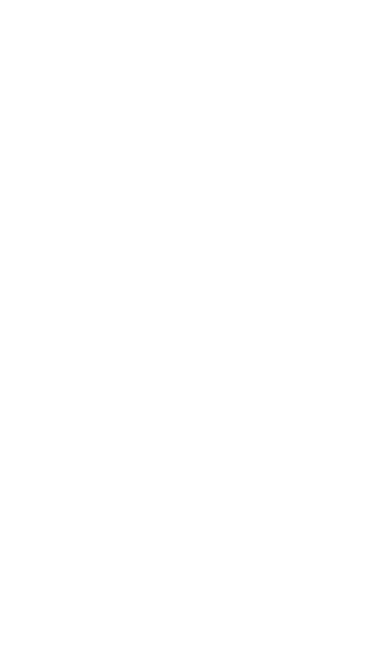
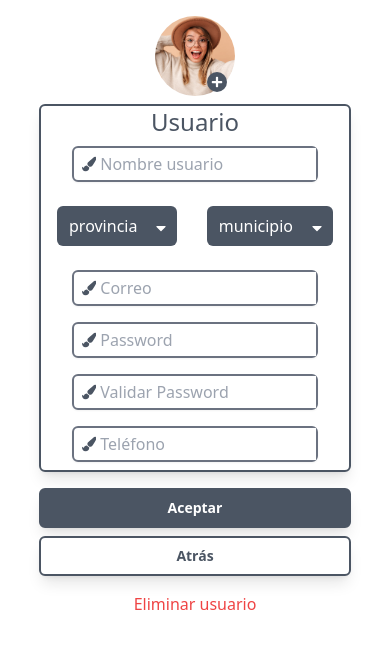
Before and after one commit to AlbeTorres/tatuarte, a React (Create React App) app: page /usuario in a window 390 px wide. Before the commit this address had no page. Shown: the top 648 px of the page. Built offline with nearby package versions, Linux system fonts and the light colour scheme.

Commit message:
creada vista responsive usuario

```diff
--- a/src/App.js
+++ b/src/App.js
@@ -5,6 +5,7 @@
 import Home from './pages/home/Home';
 import Estudio from './pages/estudio/Estudio';
 import Estudioform from './pages/estudioForm/Estudioform';
+import Usuario from './pages/usuario/Usuario';
 
 
 function App() {
@@ -18,6 +19,7 @@
           <Route exact path='/home' element={<Home/>} />
           <Route exact path='/estudio' element={<Estudio/>} />
           <Route exact path='/estudioform' element={<Estudioform/>} />
+          <Route exact path='/usuario' element={<Usuario/>} />
         </Routes>
       </Router>
 
--- a/src/pages/estudioForm/Estudioform.js
+++ b/src/pages/estudioForm/Estudioform.js
@@ -59,7 +59,7 @@
   return (
     <form
       onSubmit={onSubmit}
-      className="flex flex-col items-center justify-center  mt-4 md:w-1/2 md:mx-auto "
+      className="flex flex-col items-center justify-center  mt-4 md:w-1/2 md:mx-auto lg:w-1/3 "
     >
       <div className=" ">
         <label
--- /dev/null
+++ b/src/pages/usuario/Usuario.js
@@ -0,0 +1,151 @@
+import React,{useState} from 'react';
+import{FaPlus, FaPaintBrush, FaCaretDown,FaRegCompass, FaRegMap} from 'react-icons/fa';
+import DropMenu from '../../components/dropDownMenu/DropDownMenu';
+import { Link } from 'react-router-dom';
+
+const Usuario = () => {
+
+    const provinciaArray = [
+        { icon: <FaRegCompass />, text: { type: "provincia", name: "Artemisa" } },
+        { icon: <FaRegCompass />, text: { type: "provincia", name: "Mayabeque" } },
+        { icon: <FaRegCompass />, text: { type: "provincia", name: "P. del Río" } },
+        { icon: <FaRegCompass />, text: { type: "provincia", name: "La Habana" } },
+        { icon: <FaRegCompass />, text: { type: "provincia", name: "Matanzas" } },
+      ];
+      const municipioArray = [
+        { icon: <FaRegMap />, text: { type: "municipio", name: "Artemisa" } },
+        { icon: <FaRegMap />, text: { type: "municipio", name: "Candelaria" } },
+        { icon: <FaRegMap />, text: { type: "municipio", name: "B. Honda" } },
+        { icon: <FaRegMap />, text: { type: "municipio", name: "Guanaja" } },
+        { icon: <FaRegMap />, text: { type: "municipio", name: "Alquizar" } },
+      ];
+
+      const [filtro, setFiltro] = useState({
+        provincia: "provincia",
+        municipio: "municipio",
+      });
+
+      const onSelect = (itemSelect) => {
+        if (itemSelect.type !== "municipio") {
+          setFiltro({
+            ...filtro,
+            provincia: itemSelect.name,
+          });
+        } else {
+          setFiltro({
+            ...filtro,
+            municipio: itemSelect.name,
+          });
+        }
+      };
+
+      const onSubmit = (e) => {
+        e.preventDefault();
+
+        console.log("onsubmit");
+      };
+
+      const eliminarUsuario=()=>{
+
+        console.log('eliminado')
+      }
+
+
+  return (
+    <form className='flex flex-col items-center justify-center  mt-4 md:w-1/2 md:mx-auto lg:w-1/3' onSubmit={onSubmit} >
+        <div className=" ">
+            <label
+            htmlFor="formImg"
+            className="rounded-full w-20 h-20 relative block cursor-pointer"
+            >
+            <img
+                src="img/test.jpg"
+                alt={""}
+                className=" rounded-full w-full h-full object-cover"
+            />
+            <FaPlus className=" absolute bottom-1 right-2 text-white text-xl bg-gray-600 rounded-full p-1"></FaPlus>
+            </label>
+            <input
+            id="formImg"
+            type={"file"}
+            alt={""}
+            className="hidden h-full w-full"
+            accept="image/png, image/jpg "
+            />
+        </div>
+
+        <div
+        className="border-2 border-gray-600 w-4/5 flex items-center justify-center flex-col my-2
+     rounded-md shadow-lg"
+      >
+        <h1 className="text-2xl text-gray-600 text-center ">Usuario</h1>
+
+        <div className=" input-estudioForm_div ">
+          <FaPaintBrush className="input-icon"></FaPaintBrush>
+          <input
+            className="input-estudioForm"
+            type={"text "}
+            placeholder={"Nombre usuario"}
+          />
+        </div>
+
+        <div className="relative w-full flex items-center justify-between p-4 ">
+          <DropMenu
+            icon={<FaCaretDown />}
+            name={filtro.provincia}
+            arreglo={provinciaArray}
+            funcion={onSelect}
+          />
+          <DropMenu
+            icon={<FaCaretDown />}
+            name={filtro.municipio}
+            arreglo={municipioArray}
+            funcion={onSelect}
+          />
+        </div>
+
+        <div className=" input-estudioForm_div ">
+          <FaPaintBrush className="input-icon"></FaPaintBrush>
+          <input
+            className="input-estudioForm"
+            type={"text "}
+            placeholder={"Correo"}
+          />
+        </div>
+        <div className=" input-estudioForm_div ">
+          <FaPaintBrush className="input-icon"></FaPaintBrush>
+          <input
+            className="input-estudioForm"
+            type={"text "}
+            placeholder={"Password"}
+          />
+        </div>
+        <div className=" input-estudioForm_div ">
+          <FaPaintBrush className="input-icon"></FaPaintBrush>
+          <input
+            className="input-estudioForm"
+            type={"text "}
+            placeholder={"Validar Password"}
+          />
+        </div>
+        <div className=" input-estudioForm_div ">
+          <FaPaintBrush className="input-icon"></FaPaintBrush>
+          <input
+            className="input-estudioForm"
+            type={"text "}
+            placeholder={"Teléfono"}
+          />
+        </div>
+      </div>
+      <div className="w-4/5 my-2">
+        <input className="btn" type={"submit"} value="Aceptar" />
+        <Link to={"/estudio"} className="btn-black text-center my-2">
+          Atrás
+        </Link>
+      </div>
+      <p className='text-center cursor-pointer text-red-500' onClick={eliminarUsuario}>Eliminar usuario</p>
+  </form>
+  )
+}
+
+export default Usuario;
--- /dev/null
+++ b/src/pages/usuario/UsuarioForm.js
@@ -0,0 +1,9 @@
+import React from 'react';
+
+const UsuarioForm = () => {
+  return (
+    <div>UsuarioForm</div>
+  )
+}
+
+export default UsuarioForm;
```
